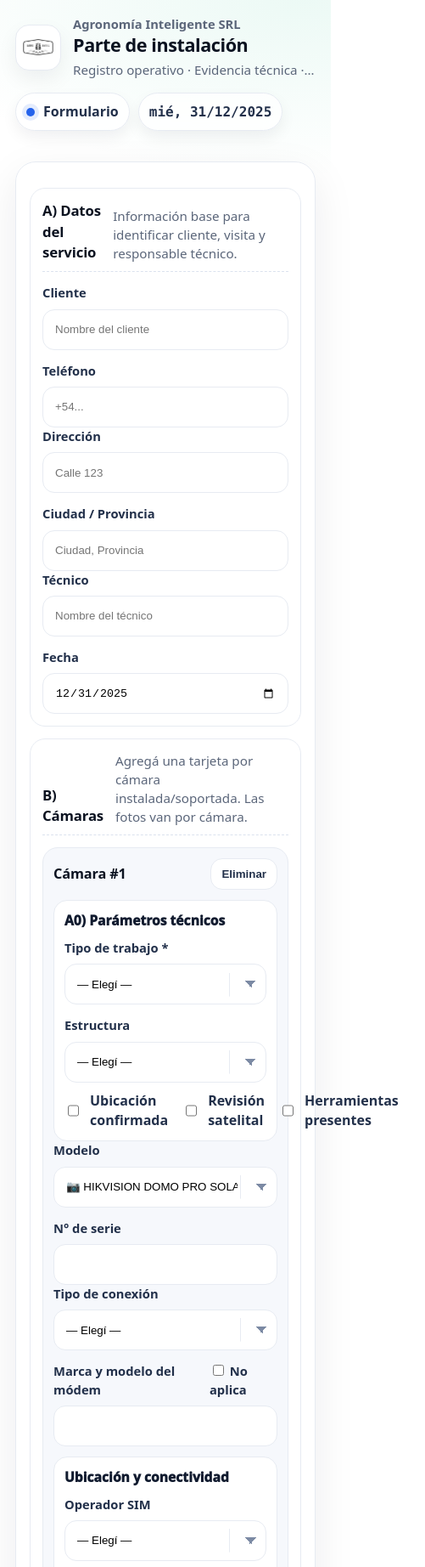
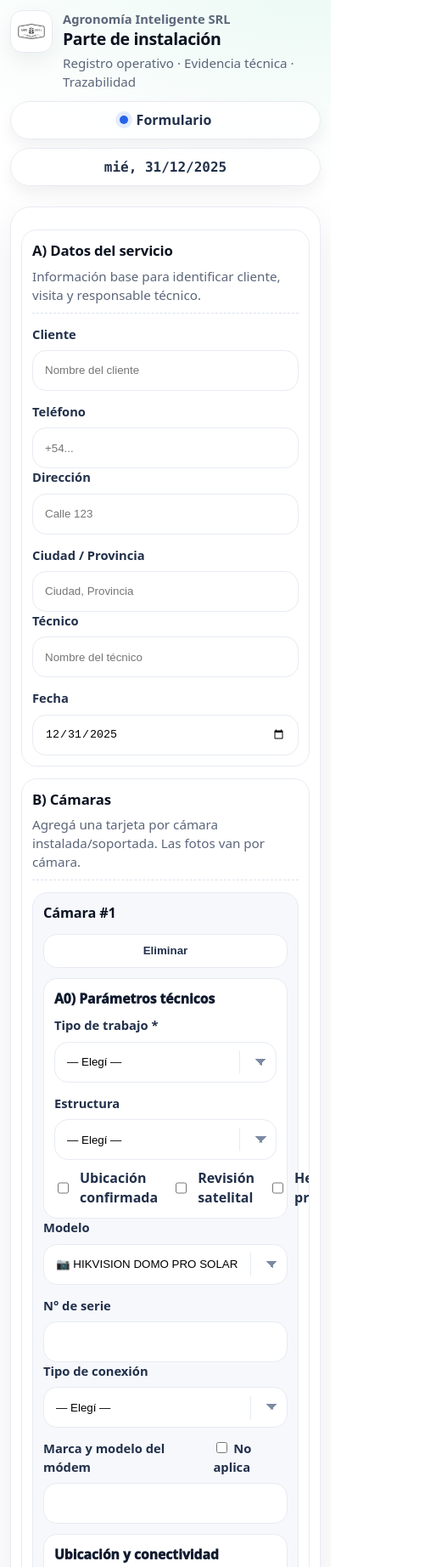
Before and after one commit to MatiasFrutos/instaladores, a plain HTML site: page index.html in a window 390 px wide. Shown: the top 1844 px of the page at 85% size, 501 px wide, since content can reach past the window. Drawn offline with nearby package versions, Linux system fonts and the light colour scheme.

Commit message:
Update styles.css

```diff
--- a/styles.css
+++ b/styles.css
@@ -1,4 +1,4 @@
-/* ========= Diseño nuevo (blanco, moderno, distinto) ========= */
+/* ========= Diseño nuevo (blanco, moderno, mobile-first) ========= */
 :root{
   --bg: #ffffff;
   --fg: #0b1220;
@@ -14,6 +14,8 @@
   --radius: 18px;
   --shadow: 0 16px 50px rgba(11,18,32,.08);
   --shadow2: 0 10px 24px rgba(11,18,32,.06);
+
+  --tap: 48px;            /* tamaño mínimo táctil */
 }
 
 *{ box-sizing:border-box; }
@@ -30,6 +32,10 @@ a{ color: inherit; text-decoration:none; }
 .mono{ font-family: ui-monospace, SFMono-Regular, Menlo, Monaco, Consolas, "Liberation Mono", monospace; }
 .muted{ color: var(--muted); }
 
+/* Evita desbordes típicos en móvil */
+body, .app, .content, .panel, .section{ overflow-x: clip; }
+input, select, textarea, button{ max-width: 100%; }
+
 /* ===== Layout ===== */
 .app{
   min-height:100%;
@@ -42,24 +48,24 @@ a{ color: inherit; text-decoration:none; }
 .content{
   max-width: 1100px;
   margin: 0 auto;
-  padding: 18px;
+  padding: 16px;
 }
 
 /* ===== Topbar ===== */
 .topbar{
   max-width: 1100px;
   margin: 0 auto;
-  padding: 18px;
+  padding: 16px;
   display:flex;
   align-items:flex-start;
   justify-content:space-between;
-  gap: 16px;
+  gap: 14px;
 }
 
 .brand{
   display:flex;
   align-items:center;
-  gap: 14px;
+  gap: 12px;
   min-width:0;
 }
 
@@ -72,6 +78,7 @@ a{ color: inherit; text-decoration:none; }
   border: 1px solid var(--line);
   box-shadow: var(--shadow2);
   padding: 8px;
+  flex: 0 0 auto;
 }
 
 .brand__txt{ min-width:0; }
@@ -101,6 +108,7 @@ a{ color: inherit; text-decoration:none; }
   gap: 10px;
   flex-wrap: wrap;
   justify-content:flex-end;
+  max-width: 360px;
 }
 
 .pill{
@@ -115,6 +123,8 @@ a{ color: inherit; text-decoration:none; }
   box-shadow: 0 8px 18px rgba(11,18,32,.06);
   font-weight: 700;
   color: #22304a;
+  min-height: 40px;
+  white-space: nowrap;
 }
 .dot{
   width:10px;height:10px;border-radius:50%;
@@ -124,12 +134,12 @@ a{ color: inherit; text-decoration:none; }
 
 /* ===== Panel principal ===== */
 .panel{
-  background: rgba(255,255,255,.80);
+  background: rgba(255,255,255,.82);
   backdrop-filter: blur(10px);
   border: 1px solid var(--line);
   border-radius: calc(var(--radius) + 6px);
   box-shadow: var(--shadow);
-  padding: 16px;
+  padding: 14px;
 }
 
 .section{
@@ -167,12 +177,6 @@ a{ color: inherit; text-decoration:none; }
   grid-template-columns: 1fr 1fr;
   gap: 14px;
 }
-@media (max-width: 980px){
-  .topbar{ flex-direction:column; align-items:stretch; }
-  .topbar__meta{ justify-content:flex-start; }
-  .grid{ grid-template-columns: 1fr; }
-  .brand__sub{ max-width: 100%; }
-}
 
 /* ===== Fields ===== */
 .field{
@@ -190,7 +194,7 @@ a{ color: inherit; text-decoration:none; }
 .field select,
 .field textarea{
   width:100%;
-  min-height: 48px;
+  min-height: var(--tap);
   padding: 12px 14px;
   border-radius: 14px;
   border: 1px solid var(--line);
@@ -229,6 +233,7 @@ a{ color: inherit; text-decoration:none; }
   justify-content:space-between;
   gap: 12px;
   margin-top: 8px;
+  flex-wrap: wrap;
 }
 
 /* ===== Checks ===== */
@@ -245,7 +250,7 @@ a{ color: inherit; text-decoration:none; }
   accent-color: var(--primary);
 }
 .check--inline{
-  min-height: 48px;
+  min-height: var(--tap);
   margin-top: 6px;
 }
 
@@ -256,8 +261,6 @@ a{ color: inherit; text-decoration:none; }
   gap: 12px;
   margin-top: 10px;
 }
-@media (max-width: 980px){ .checks{ grid-template-columns: repeat(2, 1fr);} }
-@media (max-width: 720px){ .checks{ grid-template-columns: 1fr; } }
 
 /* ===== Buttons ===== */
 .actions{
@@ -266,6 +269,7 @@ a{ color: inherit; text-decoration:none; }
   gap: 12px;
   margin-top: 12px;
 }
+
 .btn{
   border: 1px solid transparent;
   border-radius: 14px;
@@ -274,6 +278,7 @@ a{ color: inherit; text-decoration:none; }
   cursor:pointer;
   transition: transform .02s, background .2s, box-shadow .2s, border-color .2s;
   user-select:none;
+  min-height: var(--tap);
 }
 .btn:active{ transform: translateY(1px); }
 
@@ -316,6 +321,7 @@ a{ color: inherit; text-decoration:none; }
 }
 .cam-remove.btn{
   padding: 10px 12px;
+  min-height: 40px;
 }
 
 /* ===== Blocks inside cards ===== */
@@ -416,7 +422,7 @@ canvas#canvasFirm{
   padding: 12px;
   border-radius: var(--radius);
   border: 1px solid var(--line);
-  background: rgba(255,255,255,.85);
+  background: rgba(255,255,255,.88);
   backdrop-filter: blur(10px);
 }
 .bar__right{
@@ -427,6 +433,7 @@ canvas#canvasFirm{
 }
 #formMsg{
   font-weight: 900;
+  min-height: 22px;
 }
 #formMsg.ok{ color: var(--ok); }
 #formMsg.err{ color: var(--err); }
@@ -441,3 +448,87 @@ canvas#canvasFirm{
   color: var(--muted);
   font-size: .95rem;
 }
+
+/* ==========================================================
+   ✅ MOBILE FIX PACK (la parte que te estaba rompiendo todo)
+   ========================================================== */
+@media (max-width: 980px){
+  .topbar{
+    flex-direction: column;
+    align-items: stretch;
+  }
+  .topbar__meta{
+    justify-content: flex-start;
+    max-width: 100%;
+  }
+  .grid{ grid-template-columns: 1fr; }
+  .checks{ grid-template-columns: repeat(2, 1fr); }
+}
+
+@media (max-width: 720px){
+  .content{ padding: 12px; }
+  .topbar{ padding: 12px; gap: 12px; }
+
+  .brand{ align-items: flex-start; }
+  .brand__logo{ width: 50px; height: 50px; border-radius: 14px; }
+  .brand__title{ font-size: 1.22rem; }
+  .brand__sub{ white-space: normal; overflow: visible; text-overflow: clip; max-width: 100%; }
+
+  .pill{ width: 100%; justify-content: center; } /* pills prolijas, sin “flotantes raras” */
+
+  .panel{ padding: 12px; }
+  .section{ padding: 12px; }
+
+  /* Section head apilado (evita textos fuera de lugar) */
+  .section__head{
+    flex-direction: column;
+    align-items: flex-start;
+    gap: 6px;
+  }
+  .section__hint{ max-width: 100%; }
+
+  /* Checks en 1 columna (móvil real) */
+  .checks{ grid-template-columns: 1fr; }
+
+  /* Cabecera de cámara: título + botón sin chocar */
+  .cam-head{
+    flex-direction: column;
+    align-items: stretch;
+  }
+  .cam-remove.btn{ width: 100%; }
+
+  /* Fotos: 1 por fila para evitar cortes */
+  .photo-grid{ grid-template-columns: 1fr; }
+
+  /* Barra inferior: todo stackeado y botones full width */
+  .bar{
+    flex-direction: column;
+    align-items: stretch;
+  }
+  .bar__right{
+    width: 100%;
+    flex-direction: column;
+    align-items: stretch;
+  }
+  .bar__right .btn{ width: 100%; }
+
+  /* Botones generales full width en acciones */
+  .actions .btn{ width: 100%; }
+
+  /* Firma: header apilado */
+  .signature__head{
+    flex-direction: column;
+    align-items: stretch;
+  }
+  .signature__head .btn{ width: 100%; }
+
+  /* Inputs más “touch friendly” */
+  .btn, .field input:not([type="checkbox"]), .field select, .field textarea{
+    border-radius: 16px;
+  }
+}
+
+@media (max-width: 380px){
+  .brand__title{ font-size: 1.15rem; }
+  .brand__kicker{ font-size: .88rem; }
+}
```
